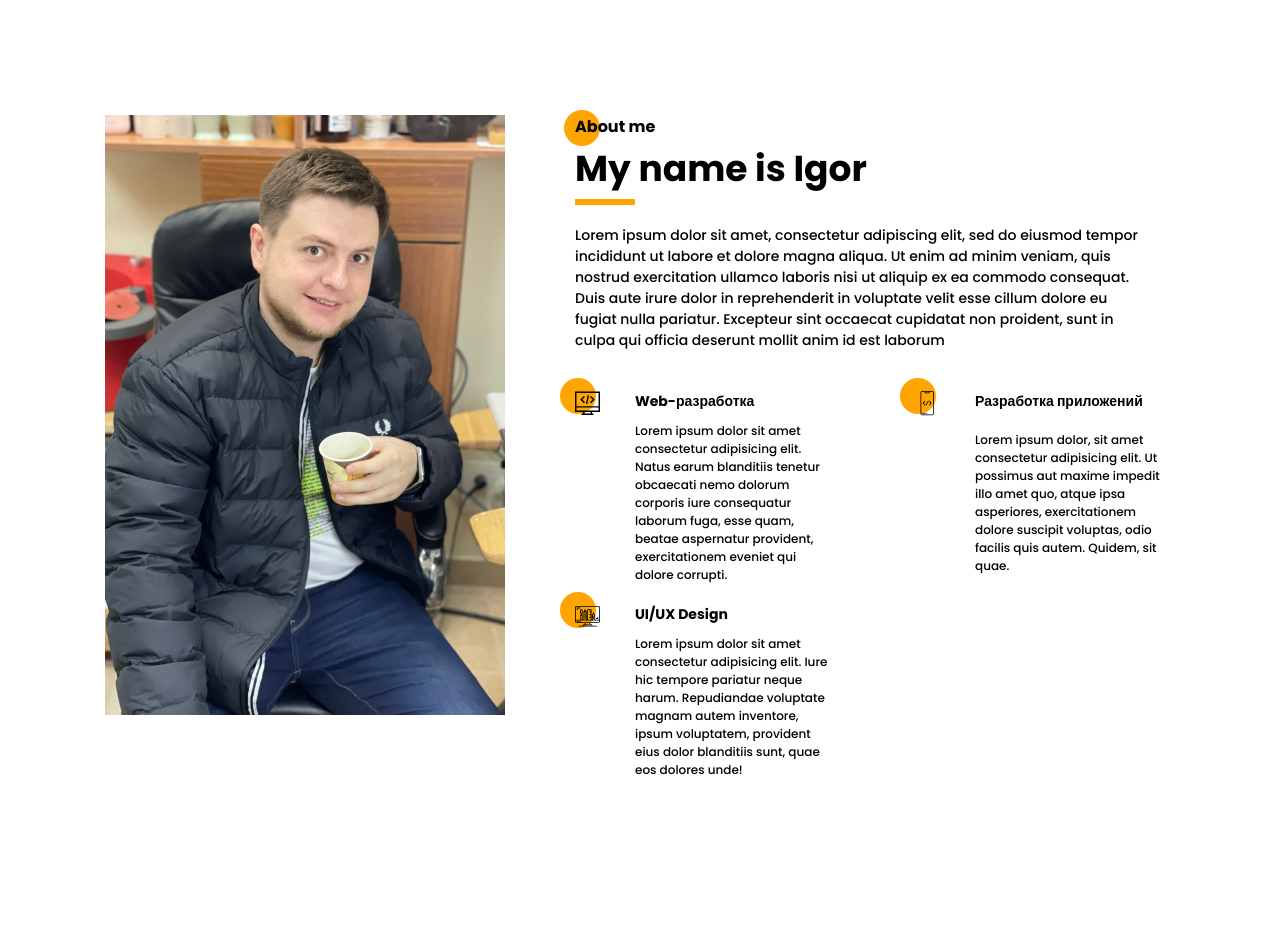
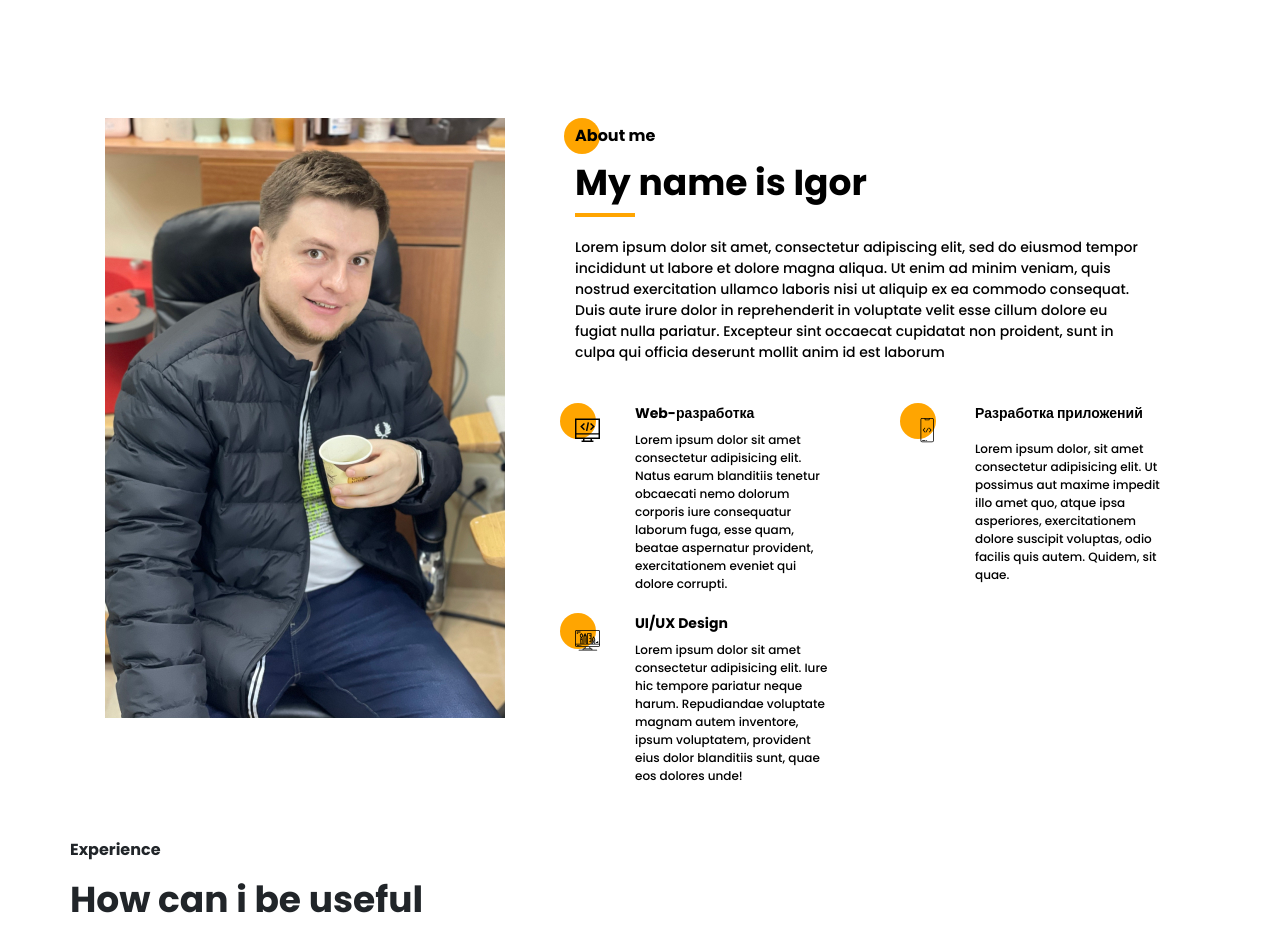
Before and after one commit to igorSurz/portfolioSite, a website: page src/index.html in a window 1280 px wide. Shown: the part 802-1732 px from the top of the page. Before the commit the page ends 1637 px from the top, so only its background shows below. Drawn offline with nearby package versions, Linux system fonts and the light colour scheme; files that its build step writes are made by us from their sources; files whose address does not match are found by name.

Commit message:
fix tamplate aboutMe

```diff
--- a/src/index.html
+++ b/src/index.html
@@ -155,6 +155,13 @@
 		</div>
 	</section>
 
+	<section class="resume">
+		<div class="container">
+			<h2 class="title title_fz16 resume_title">Experience</h2>
+			<div class="title title_fz36 resume__subtitle">How can i be useful</div>
+		</div>
+	</section>
+
 
 
 
--- a/src/sass/base/_mixins.scss
+++ b/src/sass/base/_mixins.scss
@@ -16,7 +16,6 @@
         content: '';
         position: absolute;
         z-index: -1;
-        top: -7%;
         left: -15px;
         width: 36px;
         height: 36px;
--- a/src/sass/blocks/_aboutMe.scss
+++ b/src/sass/blocks/_aboutMe.scss
@@ -1,6 +1,6 @@
 .aboutMe {
-	height: 837px;
-	padding: 117px 0 117px 0;
+	height: 840px;
+	padding: 120px 0 120px 0;
 	&__container {
 		display: grid;
 		justify-content: center;
@@ -16,13 +16,12 @@
 	&__title {
 		font-weight: bold;
 		font-size: 16px;
-		line-height: 24px;
+		line-height: 35px;
 		color: #000000;
 		&:before {
 			content: '';
 			position: absolute;
 			z-index: -1;
-			top: -5px;
 			left: -2%;
 			width: 36px;
 			height: 36px;
@@ -40,8 +39,8 @@
 	}
 	&__divider {
 		width: 60px;
-		height: 0px;
-		border: 3px solid #FFA501;
+		height: 4px;
+		background-color: $main-color;
 	}
 	&__text {
 		margin-top: 20px;
@@ -63,14 +62,13 @@
 		grid-area: titleBlock;
 	}
 
-	&__skills{
+	&__skills {
 		margin-top: 40px;
 		display: flex;
 		flex-wrap: wrap;
 		justify-content: space-between;
 		grid-area: skills;
 		width: 600px;
-
 		&__block {
 			@include before_circle_aboutMe;
 			margin-bottom: 20px;
@@ -79,7 +77,6 @@
 			justify-content: flex-start;
 			flex-wrap: wrap;
 			width: 260px;
-
 		}
 		&__title {
 			font-weight: bold;
@@ -89,26 +86,17 @@
 		&__text {
 			width: 200px;
 			font-weight: 500;
-			margin-top: 6px;
+			margin-top: -12px;
 			margin-left: 60px;
 			font-size: 12px;
 			line-height: 18px;
 			color: #000000;
 		}
 		&__icon {
+			margin-top: 15px;
 			width: 25px;
 			height: 25px;
 			margin-right: 35px;
-
-
-
-
-
-
-
-
 		}
 	}
-
-
 }
--- a/src/sass/blocks/_title.scss
+++ b/src/sass/blocks/_title.scss
@@ -13,4 +13,7 @@
     &_fz48 {
         font-size: 48px;
     }
+    &_fz36 {
+        font-size: 36px;
+    }
 }
```
Also changed, not shown: dist/css/style.min.css, dist/img/main_bg.jpg, dist/index.html, src/img/main_bg.jpg.
